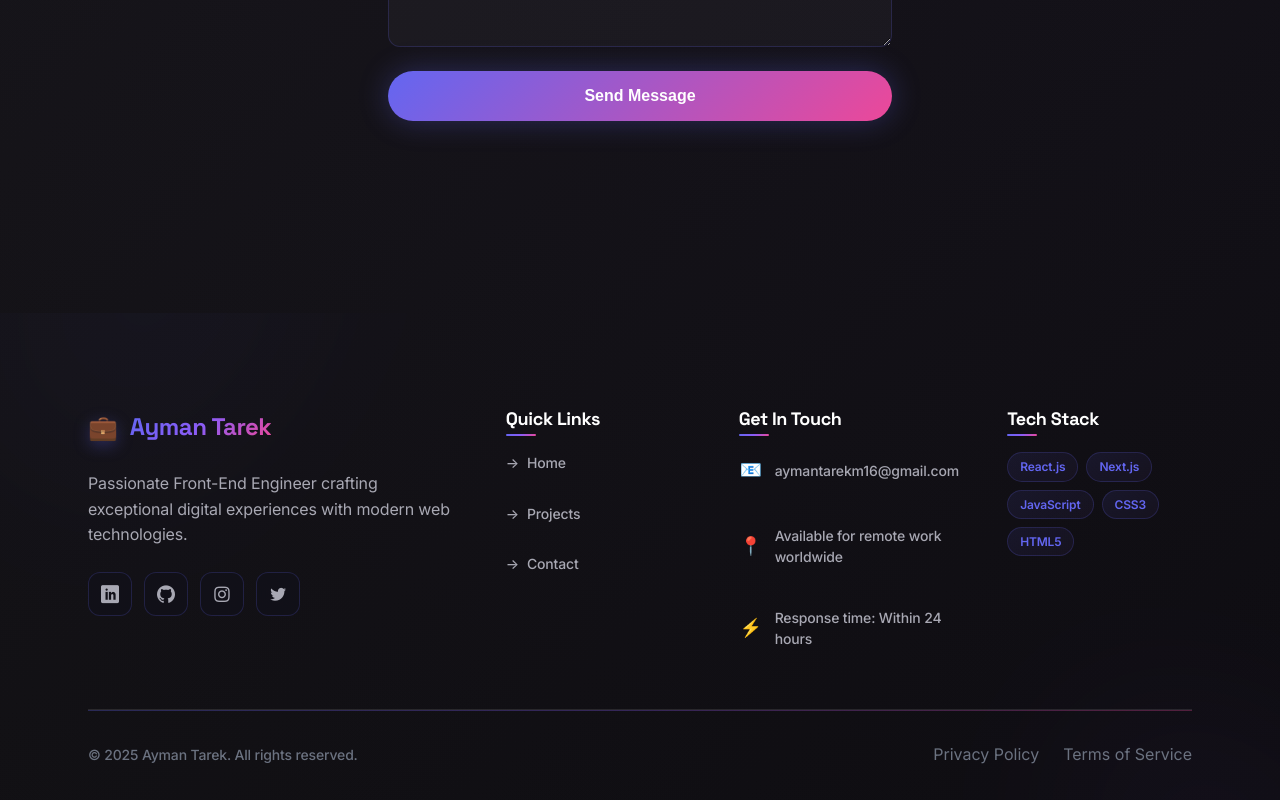
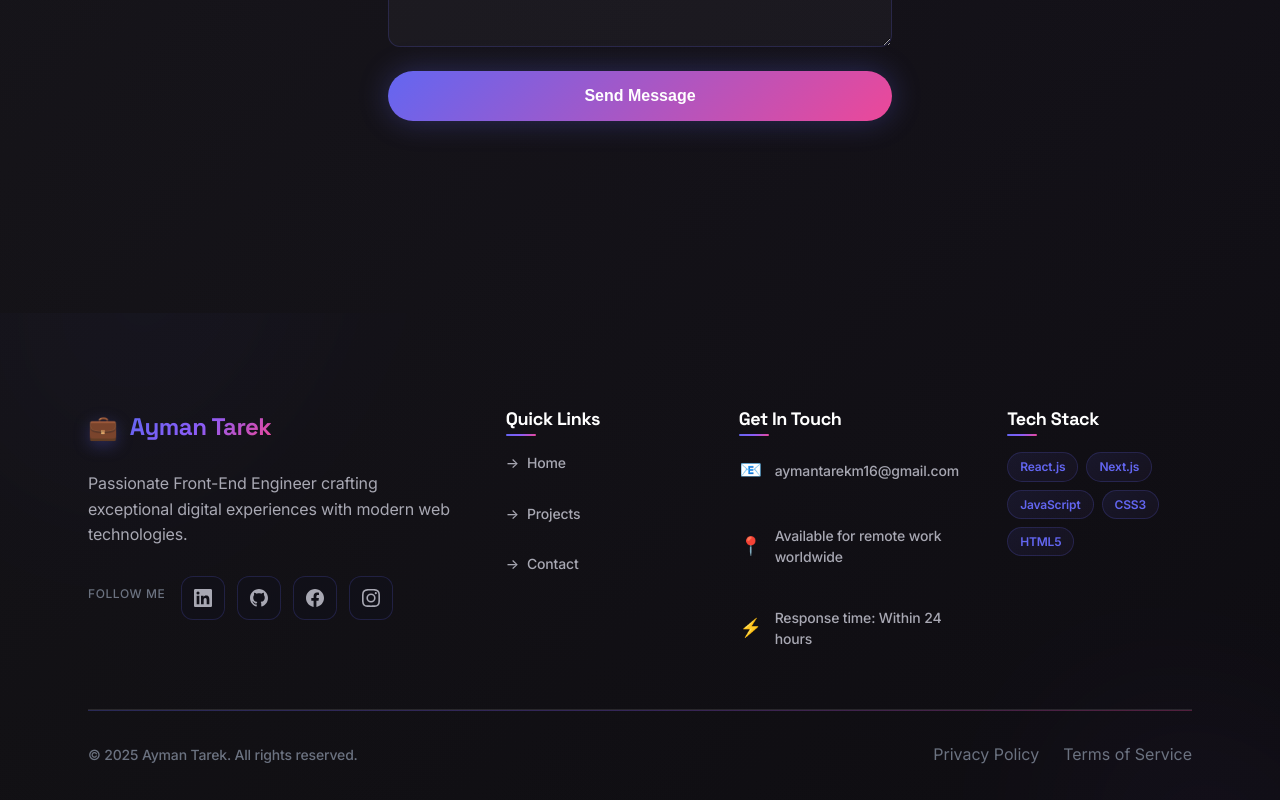
Before and after one commit to aymantarek16/React-Portfolio, a React (Vite) app: page / in a window 1280 px wide. Shown: the part 6657-7457 px from the top of the page. Built offline with nearby package versions, Linux system fonts and the light colour scheme.

Commit message:
update social links on footer

```diff
--- a/src/components/footer/Footer.jsx
+++ b/src/components/footer/Footer.jsx
@@ -19,12 +19,30 @@
     }
   };
 
-  const socialLinks = [
-    { icon: "icon-linkedin", href: "https://www.linkedin.com/in/ayman-tarek-617b21229/", label: "LinkedIn" },
-    { icon: "icon-github", href: "https://github.com/aymantarek16?tab=repositories", label: "GitHub" },
-    { icon: "icon-instagram", href: "https://www.instagram.com/ayman_tarek74", label: "Instagram" },
-    { icon: "icon-twitter", href: "https://twitter.com/aymantarekm17", label: "Twitter" }
-  ];
+// Social icons as SVG components for performance
+const LinkedInIcon = () => (
+  <svg viewBox="0 0 24 24" fill="currentColor" aria-hidden="true">
+    <path d="M20.447 20.452h-3.554v-5.569c0-1.328-.027-3.037-1.852-3.037-1.853 0-2.136 1.445-2.136 2.939v5.667H9.351V9h3.414v1.561h.046c.477-.9 1.637-1.85 3.37-1.85 3.601 0 4.267 2.37 4.267 5.455v6.286zM5.337 7.433a2.062 2.062 0 01-2.063-2.065 2.064 2.064 0 112.063 2.065zm1.782 13.019H3.555V9h3.564v11.452zM22.225 0H1.771C.792 0 0 .774 0 1.729v20.542C0 23.227.792 24 1.771 24h20.451C23.2 24 24 23.227 24 22.271V1.729C24 .774 23.2 0 22.222 0h.003z" />
+  </svg>
+);
+
+const FacebookIcon = () => (
+  <svg viewBox="0 0 24 24" fill="currentColor" aria-hidden="true">
+    <path d="M24 12.073c0-6.627-5.373-12-12-12s-12 5.373-12 12c0 5.99 4.388 10.954 10.125 11.854v-8.385H7.078v-3.47h3.047V9.43c0-3.007 1.792-4.669 4.533-4.669 1.312 0 2.686.235 2.686.235v2.953H15.83c-1.491 0-1.956.925-1.956 1.874v2.25h3.328l-.532 3.47h-2.796v8.385C19.612 23.027 24 18.062 24 12.073z" />
+  </svg>
+);
+
+const InstagramIcon = () => (
+  <svg viewBox="0 0 24 24" fill="currentColor" aria-hidden="true">
+    <path d="M12 2.163c3.204 0 3.584.012 4.85.07 3.252.148 4.771 1.691 4.919 4.919.058 1.265.069 1.645.069 4.849 0 3.205-.012 3.584-.069 4.849-.149 3.225-1.664 4.771-4.919 4.919-1.266.058-1.644.07-4.85.07-3.204 0-3.584-.012-4.849-.07-3.26-.149-4.771-1.699-4.919-4.92-.058-1.265-.07-1.644-.07-4.849 0-3.204.013-3.583.07-4.849.149-3.227 1.664-4.771 4.919-4.919 1.266-.057 1.645-.069 4.849-.069zM12 0C8.741 0 8.333.014 7.053.072 2.695.272.273 2.69.073 7.052.014 8.333 0 8.741 0 12c0 3.259.014 3.668.072 4.948.2 4.358 2.618 6.78 6.98 6.98C8.333 23.986 8.741 24 12 24c3.259 0 3.668-.014 4.948-.072 4.354-.2 6.782-2.618 6.979-6.98.059-1.28.073-1.689.073-4.948 0-3.259-.014-3.667-.072-4.947-.196-4.354-2.617-6.78-6.979-6.98C15.668.014 15.259 0 12 0zm0 5.838a6.162 6.162 0 100 12.324 6.162 6.162 0 000-12.324zM12 16a4 4 0 110-8 4 4 0 010 8zm6.406-11.845a1.44 1.44 0 100 2.881 1.44 1.44 0 000-2.881z" />
+  </svg>
+);
+
+const GitHubIcon = () => (
+  <svg viewBox="0 0 24 24" fill="currentColor" aria-hidden="true">
+    <path d="M12 0c-6.626 0-12 5.373-12 12 0 5.302 3.438 9.8 8.207 11.387.599.111.793-.261.793-.577v-2.234c-3.338.726-4.033-1.416-4.033-1.416-.546-1.387-1.333-1.756-1.333-1.756-1.089-.745.083-.729.083-.729 1.205.084 1.839 1.237 1.839 1.237 1.07 1.834 2.807 1.304 3.492.997.107-.775.418-1.305.762-1.604-2.665-.305-5.467-1.334-5.467-5.931 0-1.311.469-2.381 1.236-3.221-.124-.303-.535-1.524.117-3.176 0 0 1.008-.322 3.301 1.23.957-.266 1.983-.399 3.003-.404 1.02.005 2.047.138 3.006.404 2.291-1.552 3.297-1.23 3.297-1.23.653 1.653.242 2.874.118 3.176.77.84 1.235 1.911 1.235 3.221 0 4.609-2.807 5.624-5.479 5.921.43.372.823 1.102.823 2.222v3.293c0 .319.192.694.801.576 4.765-1.589 8.199-6.086 8.199-11.386 0-6.627-5.373-12-12-12z" />
+  </svg>
+);
 
   const quickLinks = [
     { href: "#hero", label: "Home" },
@@ -66,22 +84,54 @@
             <p className="brand-description">
               Passionate Front-End Engineer crafting exceptional digital experiences with modern web technologies.
             </p>
+              {/* Social Links */}
+                    <motion.div
+                      className="hero-social"
+                      initial={{ opacity: 0 }}
+                      animate={{ opacity: 1 }}
+                      transition={{ duration: 0.6, delay: 0.6, ease: "easeOut" }}
+                    >
+                      <span className="social-label">Follow me</span>
                       <div className="social-links">
-              {socialLinks.map((social) => (
-                <motion.a
-                  key={social.label}
-                  href={social.href}
+                        <a
+                          href="https://www.linkedin.com/in/ayman-tarek-617b21229"
                           target="_blank"
                           rel="noopener noreferrer"
                           className="social-link"
-                  aria-label={social.label}
-                  whileHover={{ scale: 1.1, y: -3 }}
-                  whileTap={{ scale: 0.9 }}
+                          aria-label="LinkedIn"
                         >
-                  <span className={social.icon} />
-                </motion.a>
-              ))}
+                          <LinkedInIcon />
+                        </a>
+                         <a
+                          href="https://github.com/aymantarek16"
+                          target="_blank"
+                          rel="noopener noreferrer"
+                          className="social-link"
+                          aria-label="GitHub"
+                        >
+                          <GitHubIcon />
+                        </a>
+                        <a
+                          href="https://web.facebook.com/aymaantarek"
+                          target="_blank"
+                          rel="noopener noreferrer"
+                          className="social-link"
+                          aria-label="Facebook"
+                        >
+                          <FacebookIcon />
+                        </a>
+                        <a
+                          href="https://www.instagram.com/ayman_tarek74"
+                          target="_blank"
+                          rel="noopener noreferrer"
+                          className="social-link"
+                          aria-label="Instagram"
+                        >
+                          <InstagramIcon />
+                        </a>
+
                       </div>
+                    </motion.div>
           </div>
 
           {/* Quick Links */}
```
Lines whose indentation alone changed are shown as unchanged.
